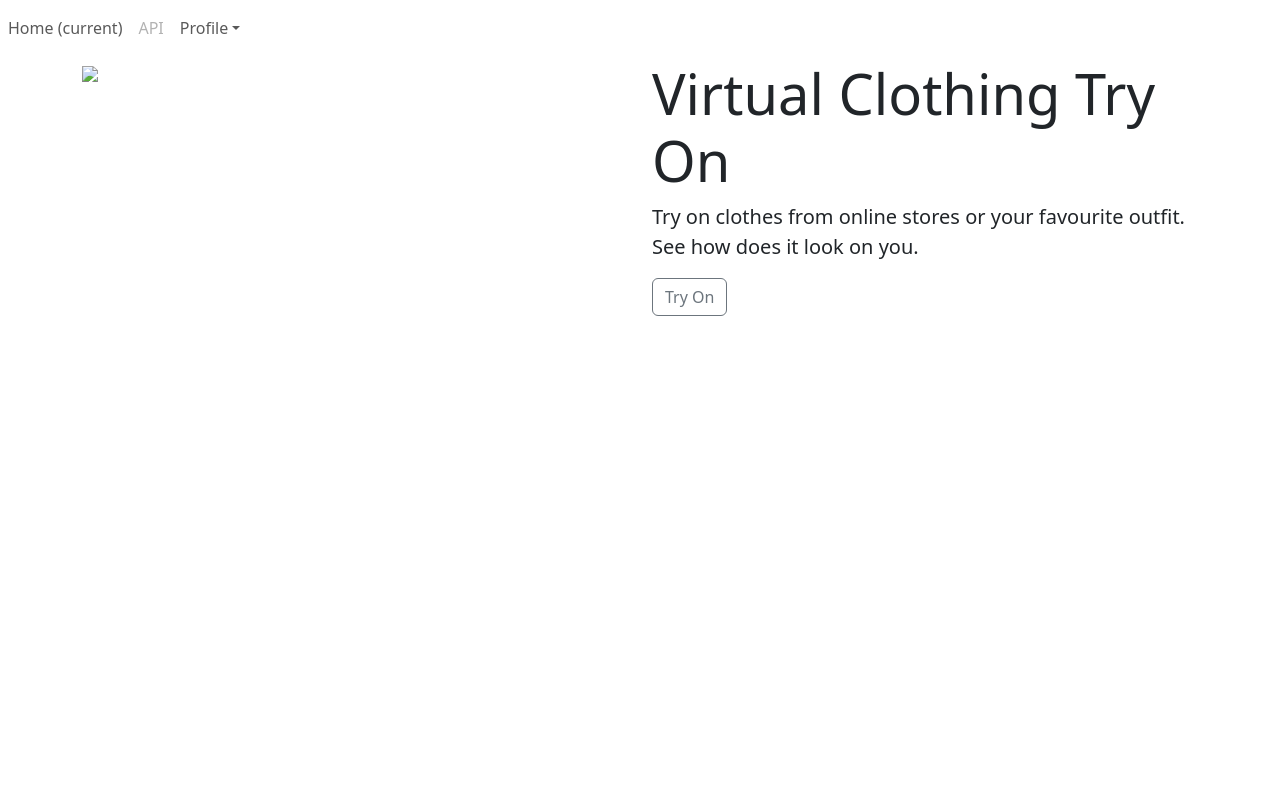
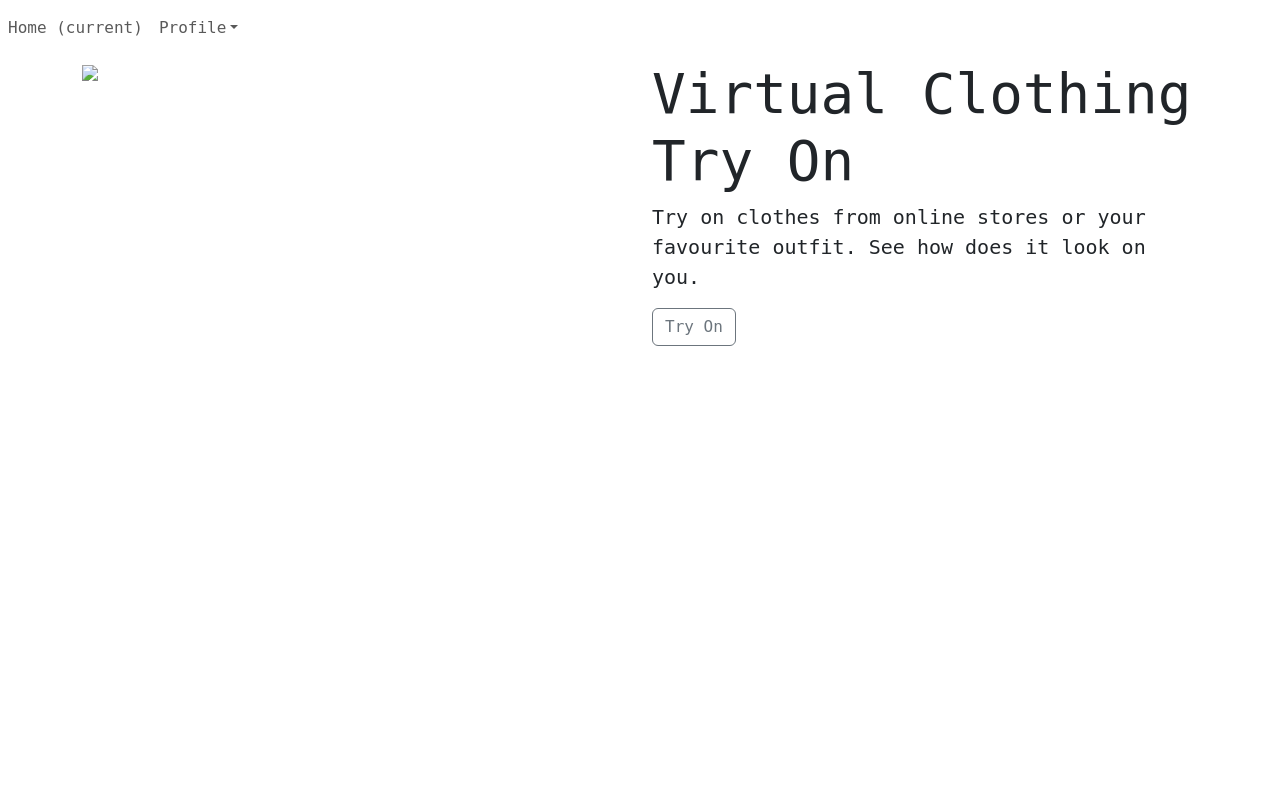
Before and after one commit to niluodam/app, a Python web app: template src/flask_app/templates/index.html in a window 1280 px wide. Run offline with Jinja, Linux system fonts and the light colour scheme; the template is opened without the code that fills it: most values are stand-ins (such as "Sample title", 1, 10 or a date in 2020).

Commit message:
Update base.html

```diff
--- a/src/flask_app/templates/base.html
+++ b/src/flask_app/templates/base.html
@@ -5,7 +5,6 @@
     <meta name="viewport" content="width=device-width, initial-scale=1, shrink-to-fit=no">
     <meta name="description" content="">
     <meta name="author" content="">
-    <link rel="icon" href="{{ url_for('static', filename='favicon.png')}}">
 
     <title>Virtual Try On</title>
 
@@ -14,7 +13,11 @@
 
     <!-- Custom styles for this template -->
     <link rel="stylesheet" href="{{ url_for('static', filename='css/base-template.css')}}">
-
+    <style>
+      body {
+        font-family: monospace;
+      }
+    </style>
     {% block style %}
     {% endblock %}
 
@@ -34,9 +37,7 @@
             <li class="nav-item active">
               <a class="nav-link" href="/">Home <span class="sr-only">(current)</span></a>
             </li>
-            <li class="nav-item">
-              <a class="nav-link disabled" href="#">API</a>
-            </li>
+
             <li class="nav-item dropdown">
               <a class="nav-link dropdown-toggle" href="https://example.com" id="dropdown01" data-toggle="dropdown" aria-haspopup="true" aria-expanded="false">Profile</a>
               <div class="dropdown-menu" aria-labelledby="dropdown01">
```
